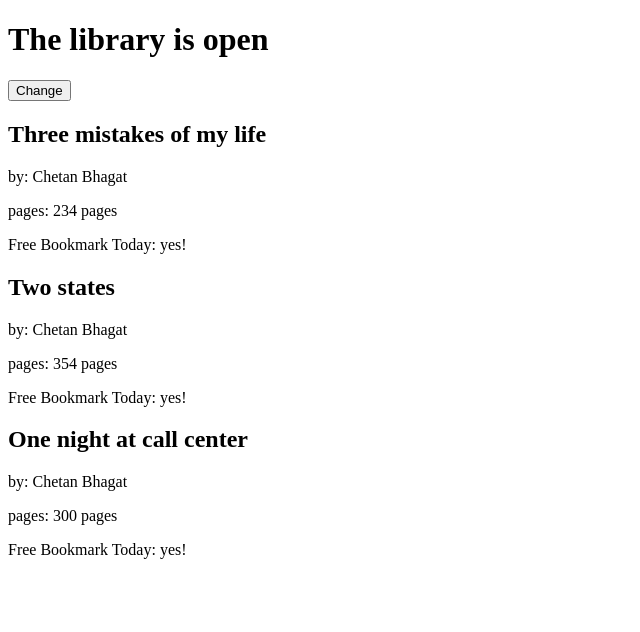
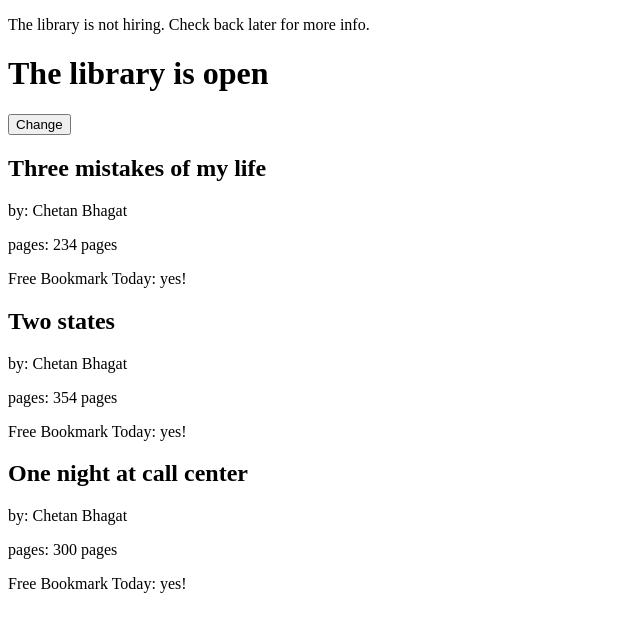
Before and after one commit to saianis/react-essential-learning, a React (Create React App) app: page / in a window 1280 px wide. Shown: the top 632 px of the page, without its empty margins (0-640 px from the left). Built offline with nearby package versions, Linux system fonts and the light colour scheme.

Commit message:
added conditional rendering for displaying components

```diff
--- a/src/index.js
+++ b/src/index.js
@@ -20,12 +20,29 @@
   )
 }
 
+const Hiring = () =>
+    <div>
+      <p>
+        The library is hiring. Go to www.library.com/jobs for more.
+      </p>
+    </div>
+
+const NotHiring = () =>
+    <div>
+      <p>
+        The library is not hiring. Check back later for more info.
+      </p>
+    </div>
+
+
+
 // Parent component
 class Library extends Component {
 
   state = {
     open: true,
-    freeBookmark: true
+    freeBookmark: true,
+    hiring: false
    }
 
   toggleOpenClosed = () => {
@@ -40,6 +57,7 @@
     const { books } = this.props
     return (
       <div>
+        {this.state.hiring ? <Hiring / > : <NotHiring />}
         <h1>The library is {this.state.open ? 'open' : 'closed'}</h1>
         <button onClick={this.toggleOpenClosed}>
           Change
```
